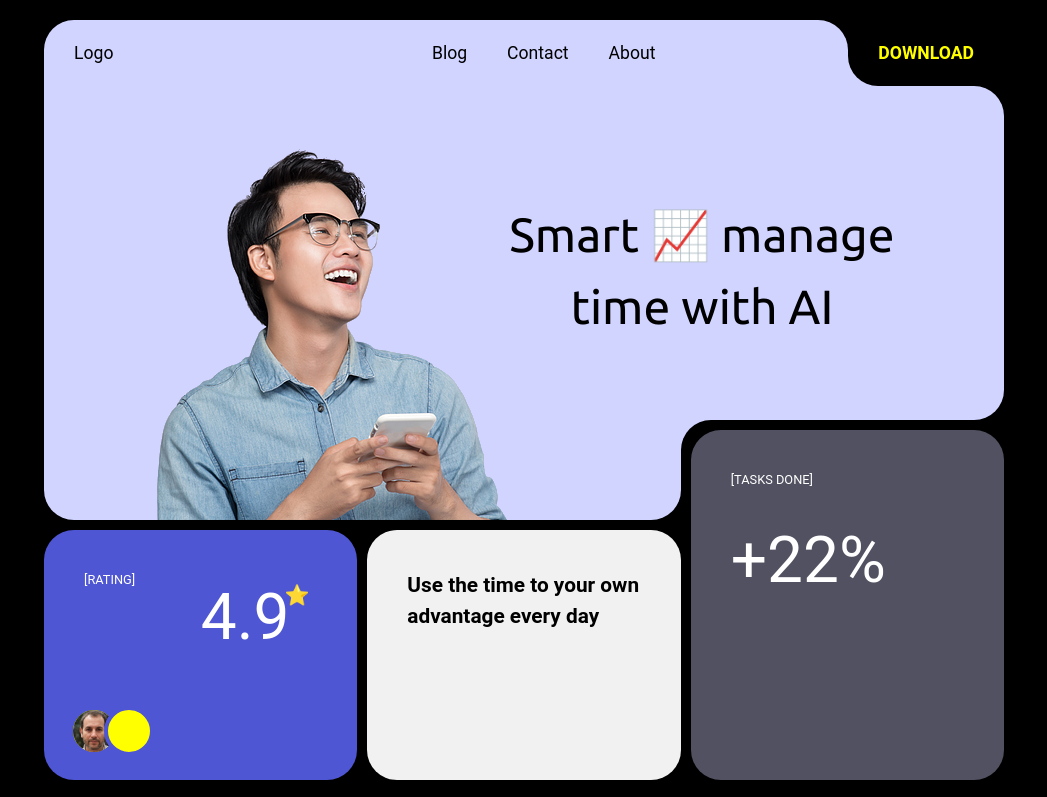
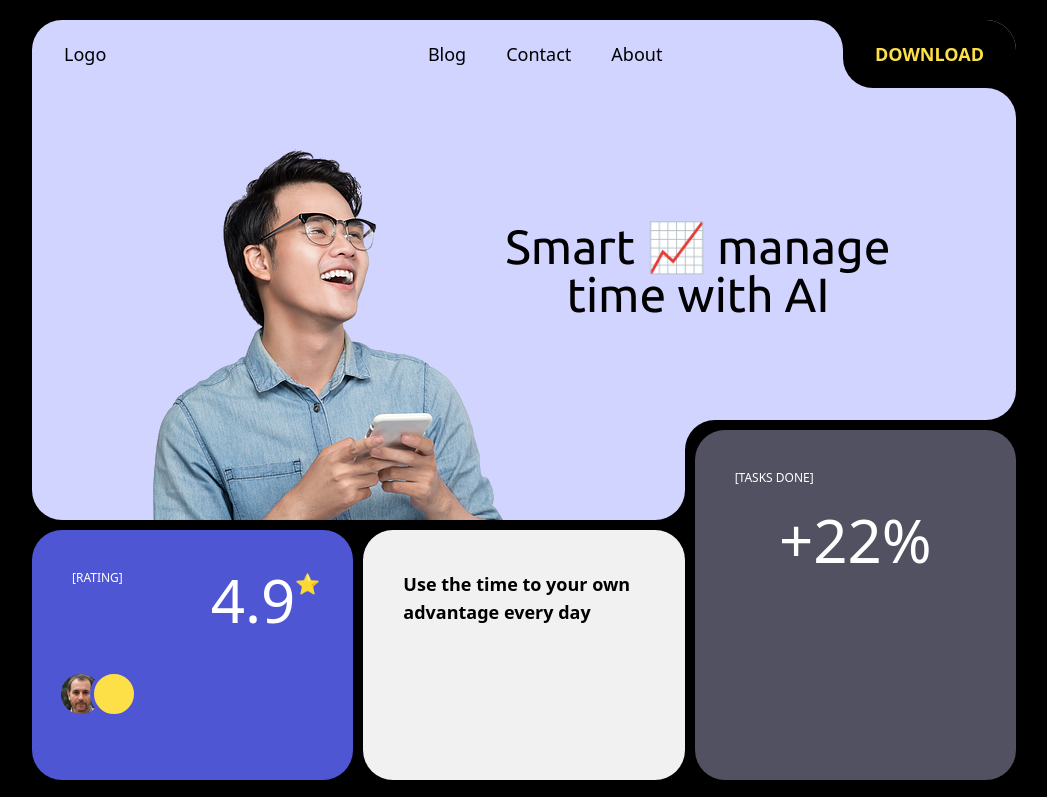
Before and after one commit to vlad1kudelko/2023.08.02-gatsby, a Gatsby site: page / in a window 1280 px wide. Shown: the top 797 px of the page, without its empty margins (116-1163 px from the left). Built offline with nearby package versions, Linux system fonts and the light colour scheme; Gatsby itself is replaced by a stand-in of ours.

Commit message:
tailwind

```diff
--- a/src/pages/index.js
+++ b/src/pages/index.js
@@ -5,66 +5,79 @@ import '../styles/styles.scss'
 
 const IndexPage = () => {
   return (
-    <div className='page'>
+    <div className='max-w-screen-lg mx-auto'>
         <header>
-            <div className='headBanner'>
-                <div className='banner'>
+            <div className='headBanner relative overflow-hidden'>
+                <div className='absolute pr-2 top-0 right-0 left-0 bottom-0 flex items-center justify-center'>
                     <StaticImage
                         alt=''
                         placeholder='blurred'
                         src='../images/man.png'
-                        className='img'
+                        className='hidden md:block self-end'
                     />
-                    <div className='title'>Smart 📈 manage <br/> time with AI</div>
+                    <div className='text-5xl text-center' style={{fontFamily: 'Ubuntu, sans-serif'}}>
+                        Smart 📈 manage <br/> time with AI
+                    </div>
                 </div>
-                <div className='navBar'>
-                    <div>
-                        <a href='#Logo'>Logo</a>
+                <div className='absolute top-0 right-0 left-0 text-lg md:flex md:justify-between md:py-5 md:px-8'>
+                    <div className='py-5 px-8 md:p-0'>
+                        <a className='hover:text-gray-600' href='#Logo'>Logo</a>
                     </div>
-                    <div className='btns'>
-                        <a href='#Blog'>Blog</a>
-                        <a href='#Contact'>Contact</a>
-                        <a href='#About'>About</a>
+                    <div className='py-5 px-8 md:p-0 text-center'>
+                        <a className='p-5 hover:text-gray-600' href='#Blog'>Blog</a>
+                        <a className='p-5 hover:text-gray-600' href='#Contact'>Contact</a>
+                        <a className='p-5 hover:text-gray-600' href='#About'>About</a>
                     </div>
                     <div></div>
                 </div>
-                <div className='upButton'>
-                    <a href='#Download'>Download</a>
-                    <div className='round1'><div/></div>
-                    <div className='round2'><div/></div>
+                <div className='upButton absolute bg-black top-0 right-0 text-lg uppercase font-bold py-5 px-8'>
+                    <a className='text-yellow-300' href='#Download'>Download</a>
+                    <div className='round1 absolute'>
+                        <div className='absolute top-0 right-0 left-0 bottom-0'/>
+                    </div>
+                    <div className='round2 absolute'>
+                        <div className='absolute top-0 right-0 left-0 bottom-0'/>
+                    </div>
                 </div>
             </div>
-            <div className='subBanners'>
-                <div className='box1'>
-                    <div className='gridBox'>
-                        <div className='nameBox'> [rating] </div>
-                        <div className='ratingNumber'>
-                            <span>4.9</span>
+            <div className='subBanners grid grid-cols-2 md:grid-cols-3'>
+                <div className='box1 text-white'>
+                    <div className='gridBox grid grid-cols-1 gap-2.5 md:grid-cols-2 md:gap-0'>
+                        <div className='text-xs uppercase'> [rating] </div>
+                        <div className='text-3xl md:text-6xl text-center'>
+                            <span className='relative'>
+                                4.9
+                                <span className='absolute text-xl'>⭐</span>
+                            </span>
                         </div>
                     </div>
-                    <div className='avaList'>
+                    <div className='avaList flex'>
                         <StaticImage
                             alt=''
                             placeholder='blurred'
                             src='../images/thispersondoesnotexist.jpg'
-                            className='avatar'/>
-                        <div className='avatar'></div>
+                            className='avatar h-12 w-12 rounded-full'/>
+                        <div className='avatar h-12 w-12 rounded-full bg-yellow-300'></div>
                     </div>
                 </div>
-                <div className='box2'>
+                <div className='box2 hidden md:block text-lg font-bold'>
                     <div>Use the time to your own advantage every day</div>
                 </div>
-                <div className='box3'>
+                <div className='box3 relative'>
                     <div className='border1'>
-                        <div></div>
-                        <div></div>
+                        <div className='absolute'></div>
+                        <div className='absolute'></div>
                     </div>
-                    <div className='round1'><div/></div>
-                    <div className='round2'><div/></div>
-                    <div className='contentBox'>
-                        <div className='nameBox'> [tasks done] </div>
+                    <div className='round1 absolute'>
+                        <div className='absolute top-0 right-0 left-0 bottom-0'/>
+                    </div>
+                    <div className='round2 absolute'>
+                        <div className='absolute top-0 right-0 left-0 bottom-0'/>
+                    </div>
+                    <div className='contentBox absolute'>
+                        <div className='text-xs uppercase'> [tasks done] </div>
                         <br/>
-                        <div className='ratingNumber'>+22%</div>
+                        <div className='text-3xl md:text-6xl text-center'>+22%</div>
                     </div>
                 </div>
             </div>
--- a/src/styles/styles.scss
+++ b/src/styles/styles.scss
@@ -5,80 +5,20 @@ $radius: 30px;
 $bgcolorfrs: #d1d4ff;
 
 body { background-color: black; }
-.page {
-    font-family: 'Roboto', sans-serif, serif;
-    max-width: 1000px;
-    margin: auto;
-}
 .headBanner {
     margin: $padding;
     margin-bottom: calc($padding / 2);
     background-color: $bgcolorfrs;
     height: 500px;
     border-radius: $radius;
-    position: relative;
-    .banner {
-        position: absolute;
-        top: 0; left: 0;
-        right: 0; bottom: 0;
-        display: flex;
-        align-items: center;
-        justify-content: center;
-        .img {
-            align-self: end;
-            @media (max-width: 800px) { display: none; }
-        }
-        .title {
-            font-size: 3em;
-            font-family: 'Ubuntu', sans-serif;
-            text-align: center;
-        }
-    }
-    .navBar {
-        font-size: 1.1em;
-        position: absolute;
-        top: 0; left: 0; right: 0;
-        @media (min-width: 800px) {
-            padding: 20px 30px;
-            display: flex;
-            justify-content: space-between;
-        }
-        @media (max-width: 800px) {
-            & > *:nth-child(1) { padding: 20px 30px; }
-            & > *:nth-child(2) { padding: 20px 30px; }
-        }
-        a {
-            text-decoration: none;
-            color: black;
-            &:hover { color: gray; }
-        }
-        .btns {
-            text-align: center;
-            & > * { margin: 20px; }
-        }
-    }
+
     .upButton {
-        padding: 20px 30px;
-        font-size: 1.1em;
-        position: absolute;
-        top: 0; right: 0;
         border-bottom-left-radius: $radius;
-        text-transform: uppercase;
-        font-weight: bold;
-        background-color: black;
-        a {
-            text-decoration: none;
-            color: yellow;
-        }
         .round1, .round2 {
-            position: absolute;
             height: $radius;
             width: $radius;
             background-color: black;
             div {
-                position: absolute;
-                top: 0; right: 0;
-                left: 0; bottom: 0;
                 border-top-right-radius: $radius;
                 background-color: $bgcolorfrs;
             }
@@ -97,49 +37,18 @@ body { background-color: black; }
     $height: 250px;
     margin: $padding;
     margin-top: calc($padding / 2);
-    display: grid;
-    grid-template-columns: 1fr 1fr 1fr;
     grid-gap: calc($padding / 2);
-    @media (max-width: 800px) {
-        grid-template-columns: 1fr 1fr;
-    }
     .box1 {
-        color: white;
         $bgcolor: #4f56d3;
         background-color: $bgcolor;
         border-radius: $radius;
         height: $height;
         .gridBox {
             padding: calc($padding * 2);
-            display: grid;
-            grid-template-columns: 1fr 1fr;
-            @media (max-width: 800px) { grid-template-columns: 1fr; grid-gap: 10px; }
-            .nameBox {
-                text-transform: uppercase;
-                font-size: 0.8em;
-            }
-            .ratingNumber {
-                font-size: 4em;
-                @media (max-width: 800px) { font-size: 2em; }
-                span {
-                    position: relative;
-                    &:after {
-                        content: '⭐';
-                        position: absolute;
-                        top: 0; right: -20px;
-                        font-size: 20px;
-                    }
-                }
-            }
         }
         .avaList {
-            display: flex;
             padding: 0 calc($padding * 2);
             .avatar {
-                height: 50px;
-                width: 50px;
-                border-radius: 9999px;
-                background-color: yellow;
                 border: 4px solid $bgcolor;
                 margin-left: -15px;
                 z-index: 1;
@@ -151,31 +60,17 @@ body { background-color: black; }
         $bgcolor: #f1f1f1;
         background-color: $bgcolor;
         border-radius: $radius;
-        @media (max-width: 800px) { display: none; }
-        font-size: 1.3em;
-        font-weight: bold;
     }
     .box3 {
         $bgcolor: #515161;
         $over: 100px;
-        position: relative;
         .contentBox {
-            position: absolute;
             top: calc(-1 * $over); left: 0; right: 0; bottom: 0;
             padding: calc($padding * 2);
             color: white;
-            .nameBox {
-                text-transform: uppercase;
-                font-size: 0.8em;
-            }
-            .ratingNumber {
-                font-size: 4em;
-                @media (max-width: 800px) { font-size: 2em; }
-            }
         }
         .border1 {
             & > * {
-                position: absolute;
                 border-radius: $radius;
             }
             & > *:nth-child(1) {
@@ -192,14 +87,10 @@ body { background-color: black; }
             }
         }
         .round1, .round2 {
-            position: absolute;
             height: $radius;
             width: $radius;
             background-color: black;
             div {
-                position: absolute;
-                top: 0; right: 0;
-                left: 0; bottom: 0;
                 border-bottom-right-radius: $radius;
                 background-color: $bgcolorfrs;
             }
```
